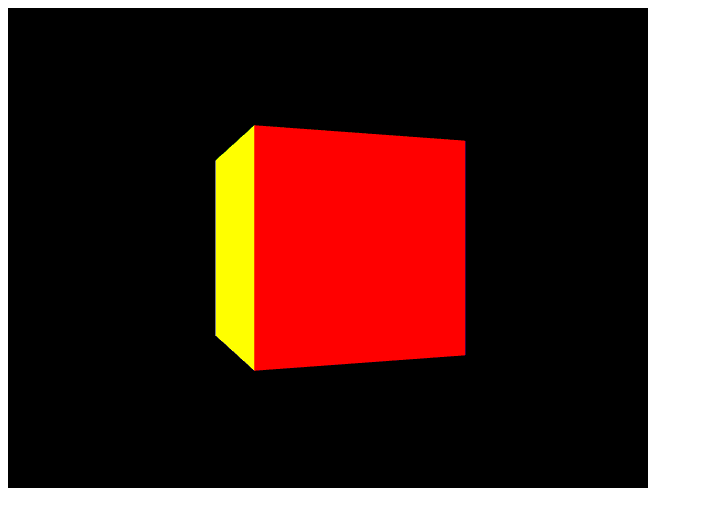
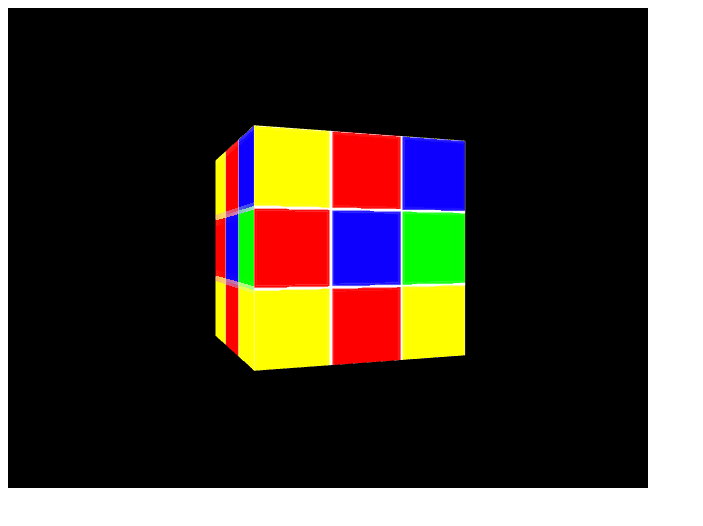
Before and after one commit to ArielleBishop/cs5310-f20-aribishop, a website: page public/assignment8/assignment8.html in a window 1280 px wide. Shown: the whole page, without its empty margins (0-703 px from the left). Drawn offline with Linux system fonts and the light colour scheme.

Commit message:
wrap the cube with a texture

```diff
--- a/public/assignment8/assignment8.html
+++ b/public/assignment8/assignment8.html
@@ -7,29 +7,32 @@
   <script src="buffers.js"></script>
   <script src="../gl-matrix.js"></script>
   <script src="render.js"></script>
+  <script src="textures.js"></script>
   <title>Title</title>
 </head>
 
 <script id="vertex-shader" type="x-shader/x-vertex">
   attribute vec4 aVertexPosition;
-  attribute vec4 aVertexColor;
+  attribute vec2 aTextureCoord;
 
   uniform mat4 uModelViewMatrix;
   uniform mat4 uProjectionMatrix;
 
-  varying lowp vec4 vColor;
+  varying highp vec2 vTextureCoord;
 
   void main() {
     gl_Position = uProjectionMatrix * uModelViewMatrix * aVertexPosition;
-    vColor = aVertexColor;
+    vTextureCoord = aTextureCoord;
   }
 </script>
 
 <script id="fragment-shader" type="x-shader/x-vertex">
-  varying lowp vec4 vColor;
+  varying highp vec2 vTextureCoord;
+
+  uniform sampler2D uSampler;
 
   void main() {
-    gl_FragColor = vColor;
+    gl_FragColor = texture2D(uSampler, vTextureCoord);
   }
 </script>
 
--- a/public/assignment8/buffers.js
+++ b/public/assignment8/buffers.js
@@ -1,11 +1,11 @@
 const initializeBuffers = (gl) => {
     const positionBuffer = initializePositionBuffer(gl);
-    const colorBuffer = initializeColorBuffer(gl);
+    const textureCoordBuffer = initializeTextureBuffer(gl);
     const indexBuffer = initializeIndexBuffer(gl);
 
     return {
         position: positionBuffer,
-        color: colorBuffer,
+        textureCoord: textureCoordBuffer,
         index: indexBuffer,
     };
 }
@@ -28,29 +28,26 @@ const initializePositionBuffer = (gl) => {
     return positionBuffer;
 }
 
-const initializeColorBuffer = (gl) => {
-    const faceColors = [
-        [1.0,  1.0,  1.0,  1.0],
-        [1.0,  0.0,  0.0,  1.0],
-        [0.0,  1.0,  0.0,  1.0],
-        [0.0,  0.0,  1.0,  1.0],
-        [1.0,  1.0,  0.0,  1.0],
-        [1.0,  0.0,  1.0,  1.0],
+const initializeTextureBuffer = (gl) => {
+    const textureCoordBuffer = gl.createBuffer();
+    gl.bindBuffer(
+        gl.ARRAY_BUFFER, textureCoordBuffer);
+
+    const textureCoordinates = [
+        0.0, 0.0,  1.0, 0.0,  1.0, 1.0,  0.0, 1.0,
+        0.0, 0.0,  1.0, 0.0,  1.0, 1.0,  0.0, 1.0,
+        0.0, 0.0,  1.0, 0.0,  1.0, 1.0,  0.0, 1.0,
+        0.0, 0.0,  1.0, 0.0,  1.0, 1.0,  0.0, 1.0,
+        0.0, 0.0,  1.0, 0.0,  1.0, 1.0,  0.0, 1.0,
+        0.0, 0.0,  1.0, 0.0,  1.0, 1.0,  0.0, 1.0,
     ];
 
-    let colors = [];
+    gl.bufferData(
+        gl.ARRAY_BUFFER,
+        new Float32Array(textureCoordinates),
+        gl.STATIC_DRAW);
 
-    for (let j = 0; j < faceColors.length; ++j) {
-        const c = faceColors[j];
-        colors = colors.concat(c, c, c, c);
-    }
-
-    const colorBuffer = gl.createBuffer();
-    gl.bindBuffer(gl.ARRAY_BUFFER, colorBuffer);
-    gl.bufferData(gl.ARRAY_BUFFER,
-        new Float32Array(colors), gl.STATIC_DRAW);
-
-    return colorBuffer
+    return textureCoordBuffer
 }
 
 const initializeIndexBuffer = (gl) => {
--- a/public/assignment8/main.js
+++ b/public/assignment8/main.js
@@ -6,13 +6,15 @@ const main = () => {
     const parameters = getProgramParameters(gl, shaderProgram);
     const buffers = initializeBuffers(gl)
 
+    const texture = loadTexture(gl, 'rubics.png');
+
     let then = 0;
     function render(now) {
         now *= 0.001;
         const deltaTime = now - then;
         then = now;
 
-        drawScene(gl, parameters, buffers, deltaTime);
+        drawScene(gl, parameters, buffers, deltaTime, texture);
 
         requestAnimationFrame(render);
     }
--- a/public/assignment8/render.js
+++ b/public/assignment8/render.js
@@ -1,6 +1,6 @@
 let squareRotation = 0.0;
 
-const drawScene = (gl, parameters, buffers, deltaTime) => {
+const drawScene = (gl, parameters, buffers, deltaTime, texture) => {
     clearScene(gl);
     const projectionMatrix = createProjectionMatrix(gl);
     const modelViewMatrix = glMatrix.mat4.create();
@@ -19,7 +19,14 @@ const drawScene = (gl, parameters, buffers, deltaTime) => {
     squareRotation += deltaTime;
 
     configurePositionBufferRead(gl, buffers, parameters);
-    configureColorBufferRead(gl, buffers, parameters);
+    configureTextureBufferRead(gl, buffers, parameters);
+
+    // Tell WebGL we want to affect texture unit 0
+    gl.activeTexture(gl.TEXTURE0);
+    // Bind the texture to texture unit 0
+    gl.bindTexture(gl.TEXTURE_2D, texture);
+    // Tell the shader we bound the texture to texture unit 0
+    gl.uniform1i(parameters.uniformLocations.uSampler, 0);
 
     gl.useProgram(parameters.program);
     setUniforms(gl, parameters,
@@ -70,24 +77,18 @@ const configurePositionBufferRead = (gl, buffers, parameters) => {
         parameters.attribLocations.vertexPosition);
 }
 
-const configureColorBufferRead = (gl, buffers, parameters) => {
-    const numComponents = 4;
+const configureTextureBufferRead
+        = (gl, buffers, parameters) => {
+    const num = 2;
     const type = gl.FLOAT;
     const normalize = false;
     const stride = 0;
     const offset = 0;
-    gl.bindBuffer(
-        gl.ARRAY_BUFFER,
-        buffers.color);
-    gl.vertexAttribPointer(
-        parameters.attribLocations.vertexColor,
-        numComponents,
-        type,
-        normalize,
-        stride,
-        offset);
+    gl.bindBuffer(gl.ARRAY_BUFFER, buffers.textureCoord);
+    gl.vertexAttribPointer(parameters.attribLocations.textureCoord,
+        num, type, normalize, stride, offset);
     gl.enableVertexAttribArray(
-        parameters.attribLocations.vertexColor);
+        parameters.attribLocations.textureCoord);
 }
 
 const setUniforms = (gl, parameters, projectionMatrix, modelViewMatrix) => {
--- a/public/assignment8/shaders.js
+++ b/public/assignment8/shaders.js
@@ -1,5 +1,4 @@
 const initializeShaderProgram = (gl) => {
-
     const vertexShaderCode = document
         .getElementById("vertex-shader").textContent
     const fragmentShaderCode = document
@@ -29,7 +28,7 @@ const getProgramParameters = (gl, shaderProgram) => {
         program: shaderProgram,
         attribLocations: {
             vertexPosition: gl.getAttribLocation(shaderProgram, 'aVertexPosition'),
-            vertexColor: gl.getAttribLocation(shaderProgram, 'aVertexColor'),
+            textureCoord: gl.getAttribLocation(shaderProgram, 'aTextureCoord'),
         },
         uniformLocations: {
             projectionMatrix: gl.getUniformLocation(shaderProgram, 'uProjectionMatrix'),
--- /dev/null
+++ b/public/assignment8/textures.js
@@ -0,0 +1,45 @@
+
+const loadTexture = (gl, url) => {
+    const texture = gl.createTexture();
+    gl.bindTexture(gl.TEXTURE_2D, texture);
+
+    const level = 0;
+    const internalFormat = gl.RGBA;
+    const width = 1;
+    const height = 1;
+    const border = 0;
+    const srcFormat = gl.RGBA;
+    const srcType = gl.UNSIGNED_BYTE;
+    const pixel = new Uint8Array([0, 0, 255, 255]);
+
+    gl.texImage2D(
+        gl.TEXTURE_2D, level, internalFormat,
+        width, height, border,
+        srcFormat, srcType, pixel);
+
+    const image = new Image();
+    image.onload = function () {
+        gl.bindTexture(gl.TEXTURE_2D, texture);
+        gl.texImage2D(gl.TEXTURE_2D, level,
+            internalFormat, srcFormat, srcType, image);
+
+        if (isPowerOf2(image.width) &&
+            isPowerOf2(image.height)) {
+            gl.generateMipmap(gl.TEXTURE_2D);
+        } else {
+            gl.texParameteri(gl.TEXTURE_2D,
+                gl.TEXTURE_WRAP_S, gl.CLAMP_TO_EDGE);
+            gl.texParameteri(gl.TEXTURE_2D,
+                gl.TEXTURE_WRAP_T, gl.CLAMP_TO_EDGE);
+            gl.texParameteri(gl.TEXTURE_2D,
+                gl.TEXTURE_MIN_FILTER, gl.LINEAR);
+        }
+    };
+    image.src = url;
+
+    return texture;
+}
+
+const isPowerOf2 = (value) => {
+    return (value & (value - 1)) == 0;
+}
```
Also changed, not shown: public/assignment8/rubics.png (added). Lines whose indentation alone changed are shown as unchanged.
